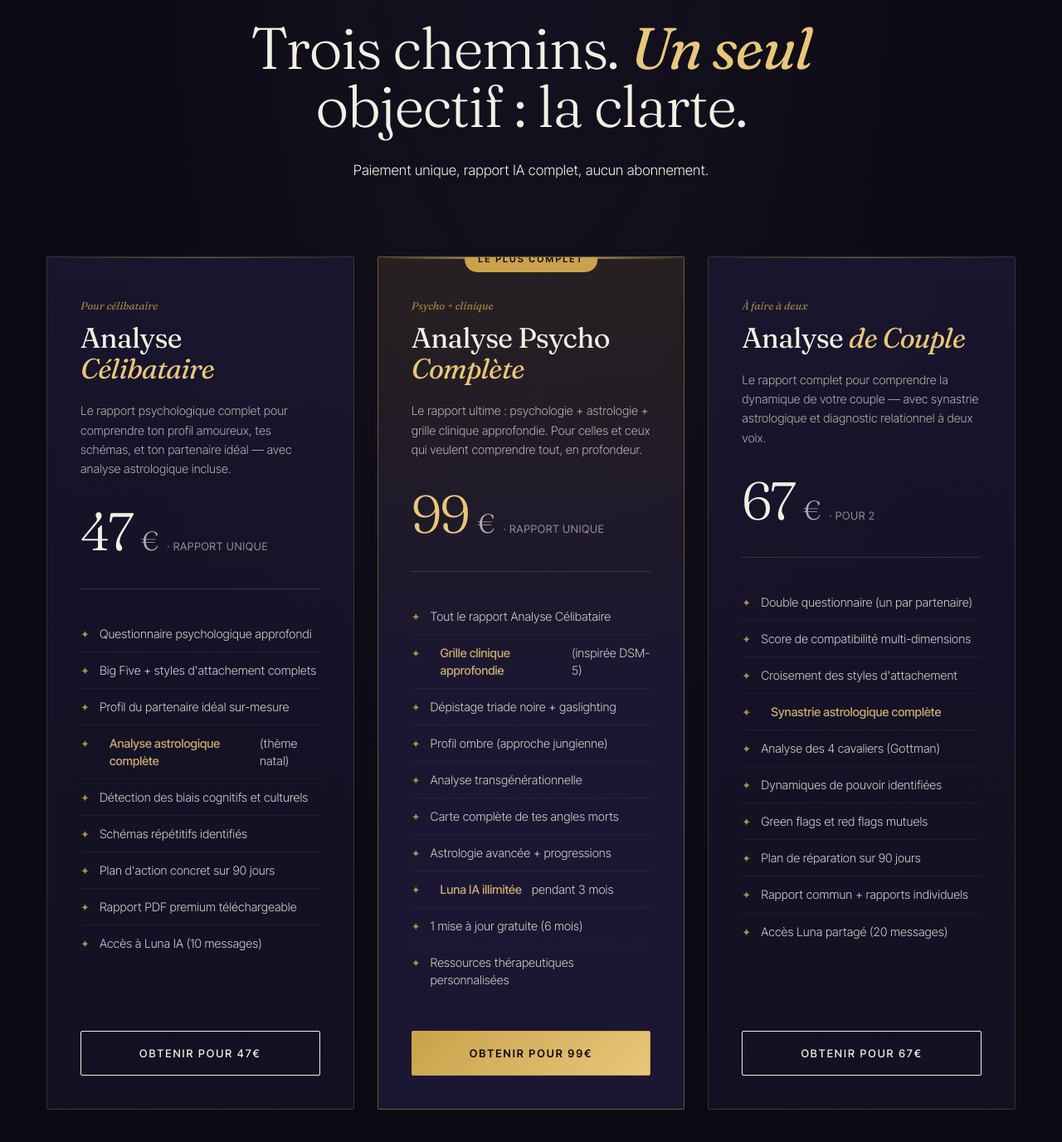
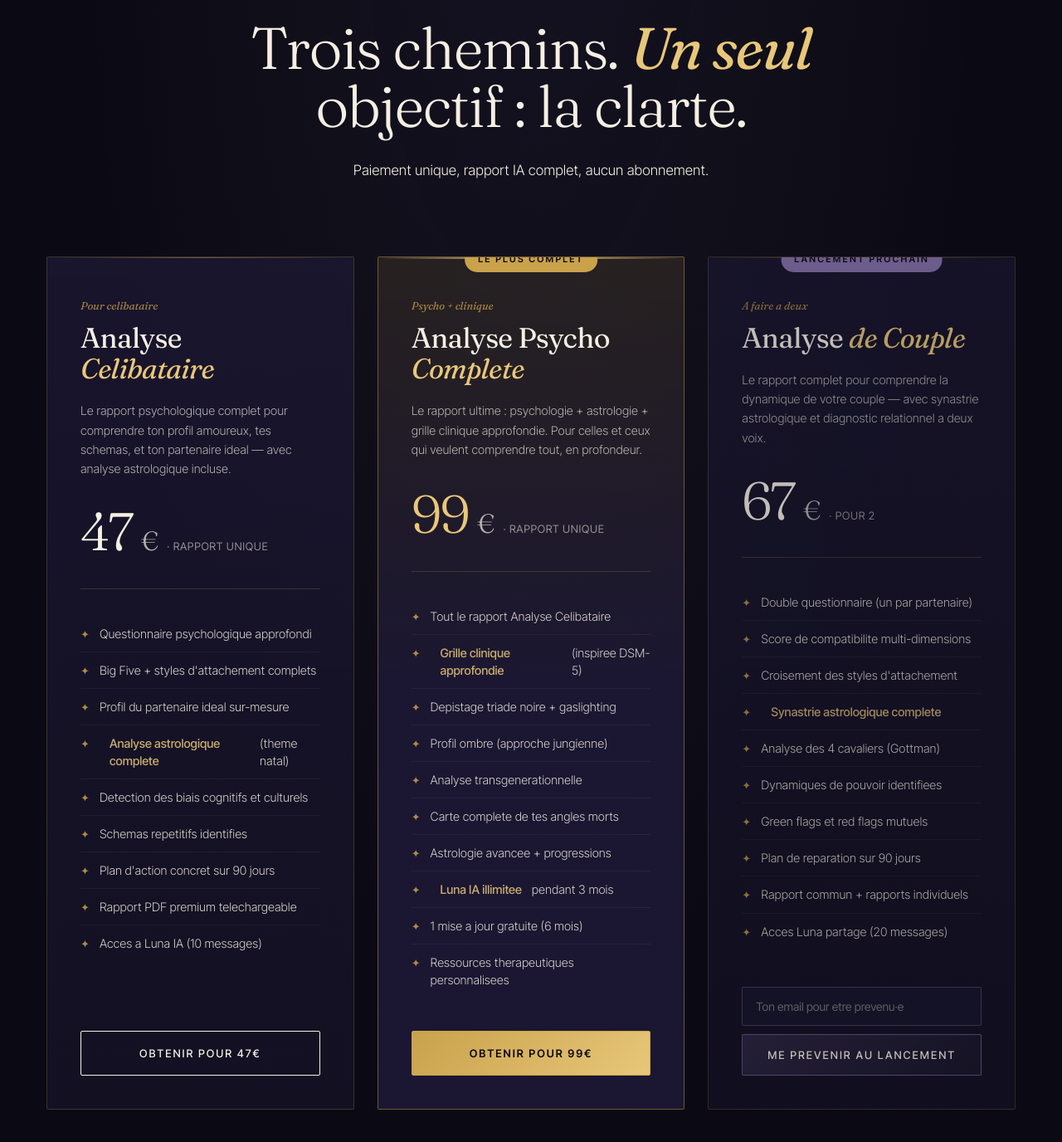
Before and after one commit to hawadiallo1984-ai/perfectmatch-ai, a Next.js app: page / in a window 1280 px wide. Shown: the part 1900-3276 px from the top of the page at 83% size. Built offline with nearby package versions, Linux system fonts and the light colour scheme.

Commit message:
Feat: offre Couple en mode 'Lancement prochain' avec waitlist

```diff
--- a/app/page.tsx
+++ b/app/page.tsx
@@ -1,10 +1,13 @@
 'use client';
 
-import { useEffect } from 'react';
+import { useEffect, useState } from 'react';
 import { OFFERS, OFFERS_ORDER } from '@/lib/offers';
 import styles from './page.module.css';
 
 export default function HomePage() {
+  const [waitlistEmail, setWaitlistEmail] = useState('');
+  const [waitlistStatus, setWaitlistStatus] = useState<'idle' | 'sent'>('idle');
+
   useEffect(() => {
     const observer = new IntersectionObserver(
       (entries) => {
@@ -24,6 +27,20 @@ export default function HomePage() {
   const handleCheckout = (offerId: string) => {
     sessionStorage.setItem('pm_offer', offerId);
     window.location.href = '/questionnaire';
+  };
+
+  const handleWaitlist = (e: React.FormEvent) => {
+    e.preventDefault();
+    if (!waitlistEmail) return;
+    // Pour l'instant on stocke en local, on connectera Resend plus tard
+    const existing = JSON.parse(localStorage.getItem('pm_couple_waitlist') || '[]');
+    existing.push({ email: waitlistEmail, date: new Date().toISOString() });
+    localStorage.setItem('pm_couple_waitlist', JSON.stringify(existing));
+    setWaitlistStatus('sent');
+    setTimeout(() => {
+      setWaitlistStatus('idle');
+      setWaitlistEmail('');
+    }, 4000);
   };
 
   const renderFeature = (text: string) => {
@@ -113,9 +130,34 @@ export default function HomePage() {
         <div className={styles.offersGrid}>
           {OFFERS_ORDER.map((id) => {
             const offer = OFFERS[id];
+            const isComingSoon = offer.comingSoon === true;
             return (
-              <div key={id} className={`${styles.offer} ${offer.featured ? styles.offerFeatured : ''} reveal`}>
-                {offer.badge && <div className={styles.offerBadge}>{offer.badge}</div>}
+              <div
+                key={id}
+                className={`${styles.offer} ${offer.featured ? styles.offerFeatured : ''} reveal`}
+                style={isComingSoon ? { opacity: 0.78, position: 'relative' } : {}}
+              >
+                {isComingSoon && (
+                  <div style={{
+                    position: 'absolute',
+                    top: -12,
+                    left: '50%',
+                    transform: 'translateX(-50%)',
+                    background: 'rgba(142, 122, 181, 0.95)',
+                    color: '#0B0A14',
+                    fontSize: 11,
+                    letterSpacing: '0.2em',
+                    textTransform: 'uppercase',
+                    fontWeight: 600,
+                    padding: '6px 16px',
+                    borderRadius: 100,
+                    zIndex: 5,
+                    whiteSpace: 'nowrap',
+                  }}>
+                    {offer.comingSoonNote || 'Bientot disponible'}
+                  </div>
+                )}
+                {offer.badge && !isComingSoon && <div className={styles.offerBadge}>{offer.badge}</div>}
                 <div className={styles.offerCategory}>{offer.category}</div>
                 <h3 className={styles.offerName}>
                   {offer.name}{' '}<em>{offer.nameEmphasis}</em>
@@ -134,9 +176,69 @@ export default function HomePage() {
                   ))}
                 </ul>
 
-                <button onClick={() => handleCheckout(offer.id)} className={styles.offerCta}>
-                  Obtenir pour {offer.price}€
-                </button>
+                {isComingSoon ? (
+                  <div style={{ marginTop: 'auto' }}>
+                    {waitlistStatus === 'sent' ? (
+                      <div style={{
+                        padding: '18px 12px',
+                        textAlign: 'center',
+                        border: '1px dashed rgba(142, 122, 181, 0.5)',
+                        background: 'rgba(142, 122, 181, 0.08)',
+                        fontFamily: 'Fraunces, serif',
+                        fontStyle: 'italic',
+                        color: '#A995C7',
+                        fontSize: 14,
+                      }}>
+                        ✦ Tu seras prevenu·e en premier
+                      </div>
+                    ) : (
+                      <form onSubmit={handleWaitlist} style={{ display: 'flex', flexDirection: 'column', gap: 10 }}>
+                        <input
+                          type="email"
+                          required
+                          placeholder="Ton email pour etre prevenu·e"
+                          value={waitlistEmail}
+                          onChange={(e) => setWaitlistEmail(e.target.value)}
+                          style={{
+                            width: '100%',
+                            padding: '14px 16px',
+                            border: '1px solid rgba(142, 122, 181, 0.4)',
+                            background: 'rgba(28, 24, 51, 0.5)',
+                            color: '#F5EFE3',
+                            fontFamily: 'inherit',
+                            fontSize: 14,
+                            outline: 'none',
+                            borderRadius: 2,
+                          }}
+                        />
+                        <button
+                          type="submit"
+                          style={{
+                            width: '100%',
+                            padding: 16,
+                            border: '1px solid rgba(142, 122, 181, 0.6)',
+                            background: 'linear-gradient(135deg, rgba(142, 122, 181, 0.2), rgba(142, 122, 181, 0.05))',
+                            color: '#F5EFE3',
+                            fontFamily: 'inherit',
+                            fontSize: 13,
+                            letterSpacing: '0.15em',
+                            textTransform: 'uppercase',
+                            fontWeight: 500,
+                            cursor: 'pointer',
+                            transition: 'all 0.3s',
+                            borderRadius: 2,
+                          }}
+                        >
+                          Me prevenir au lancement
+                        </button>
+                      </form>
+                    )}
+                  </div>
+                ) : (
+                  <button onClick={() => handleCheckout(offer.id)} className={styles.offerCta}>
+                    Obtenir pour {offer.price}€
+                  </button>
+                )}
               </div>
             );
           })}
--- a/lib/offers.ts
+++ b/lib/offers.ts
@@ -7,12 +7,14 @@ export interface Offer {
   id: OfferId;
   category: string;
   name: string;
-  nameEmphasis: string; // Mot mis en italique doré
+  nameEmphasis: string;
   description: string;
   price: number;
   unit: string;
   badge?: string;
   featured?: boolean;
+  comingSoon?: boolean;
+  comingSoonNote?: string;
   features: string[];
   stripePriceEnvKey: string;
 }
@@ -20,22 +22,22 @@ export interface Offer {
 export const OFFERS: Record<OfferId, Offer> = {
   celibataire: {
     id: 'celibataire',
-    category: 'Pour célibataire',
+    category: 'Pour celibataire',
     name: 'Analyse',
-    nameEmphasis: 'Célibataire',
-    description: "Le rapport psychologique complet pour comprendre ton profil amoureux, tes schémas, et ton partenaire idéal — avec analyse astrologique incluse.",
+    nameEmphasis: 'Celibataire',
+    description: "Le rapport psychologique complet pour comprendre ton profil amoureux, tes schemas, et ton partenaire ideal — avec analyse astrologique incluse.",
     price: 47,
     unit: 'rapport unique',
     features: [
       'Questionnaire psychologique approfondi',
       "Big Five + styles d'attachement complets",
-      'Profil du partenaire idéal sur-mesure',
-      '**Analyse astrologique complète** (thème natal)',
-      'Détection des biais cognitifs et culturels',
-      'Schémas répétitifs identifiés',
+      'Profil du partenaire ideal sur-mesure',
+      '**Analyse astrologique complete** (theme natal)',
+      'Detection des biais cognitifs et culturels',
+      'Schemas repetitifs identifies',
       "Plan d'action concret sur 90 jours",
-      'Rapport PDF premium téléchargeable',
-      'Accès à Luna IA (10 messages)',
+      'Rapport PDF premium telechargeable',
+      'Acces a Luna IA (10 messages)',
     ],
     stripePriceEnvKey: 'STRIPE_PRICE_CELIBATAIRE',
   },
@@ -43,45 +45,47 @@ export const OFFERS: Record<OfferId, Offer> = {
     id: 'complete',
     category: 'Psycho + clinique',
     name: 'Analyse Psycho',
-    nameEmphasis: 'Complète',
+    nameEmphasis: 'Complete',
     description: "Le rapport ultime : psychologie + astrologie + grille clinique approfondie. Pour celles et ceux qui veulent comprendre tout, en profondeur.",
     price: 99,
     unit: 'rapport unique',
     badge: 'Le plus complet',
     featured: true,
     features: [
-      'Tout le rapport Analyse Célibataire',
-      '**Grille clinique approfondie** (inspirée DSM-5)',
-      'Dépistage triade noire + gaslighting',
+      'Tout le rapport Analyse Celibataire',
+      '**Grille clinique approfondie** (inspiree DSM-5)',
+      'Depistage triade noire + gaslighting',
       'Profil ombre (approche jungienne)',
-      'Analyse transgénérationnelle',
-      'Carte complète de tes angles morts',
-      'Astrologie avancée + progressions',
-      '**Luna IA illimitée** pendant 3 mois',
-      '1 mise à jour gratuite (6 mois)',
-      'Ressources thérapeutiques personnalisées',
+      'Analyse transgenerationnelle',
+      'Carte complete de tes angles morts',
+      'Astrologie avancee + progressions',
+      '**Luna IA illimitee** pendant 3 mois',
+      '1 mise a jour gratuite (6 mois)',
+      'Ressources therapeutiques personnalisees',
     ],
     stripePriceEnvKey: 'STRIPE_PRICE_COMPLETE',
   },
   couple: {
     id: 'couple',
-    category: 'À faire à deux',
+    category: 'A faire a deux',
     name: 'Analyse',
     nameEmphasis: 'de Couple',
-    description: "Le rapport complet pour comprendre la dynamique de votre couple — avec synastrie astrologique et diagnostic relationnel à deux voix.",
+    description: "Le rapport complet pour comprendre la dynamique de votre couple — avec synastrie astrologique et diagnostic relationnel a deux voix.",
     price: 67,
     unit: 'pour 2',
+    comingSoon: true,
+    comingSoonNote: 'Lancement prochain',
     features: [
       'Double questionnaire (un par partenaire)',
-      'Score de compatibilité multi-dimensions',
+      'Score de compatibilite multi-dimensions',
       "Croisement des styles d'attachement",
-      '**Synastrie astrologique complète**',
+      '**Synastrie astrologique complete**',
       'Analyse des 4 cavaliers (Gottman)',
-      'Dynamiques de pouvoir identifiées',
+      'Dynamiques de pouvoir identifiees',
       'Green flags et red flags mutuels',
-      'Plan de réparation sur 90 jours',
+      'Plan de reparation sur 90 jours',
       'Rapport commun + rapports individuels',
-      'Accès Luna partagé (20 messages)',
+      'Acces Luna partage (20 messages)',
     ],
     stripePriceEnvKey: 'STRIPE_PRICE_COUPLE',
   },
```
